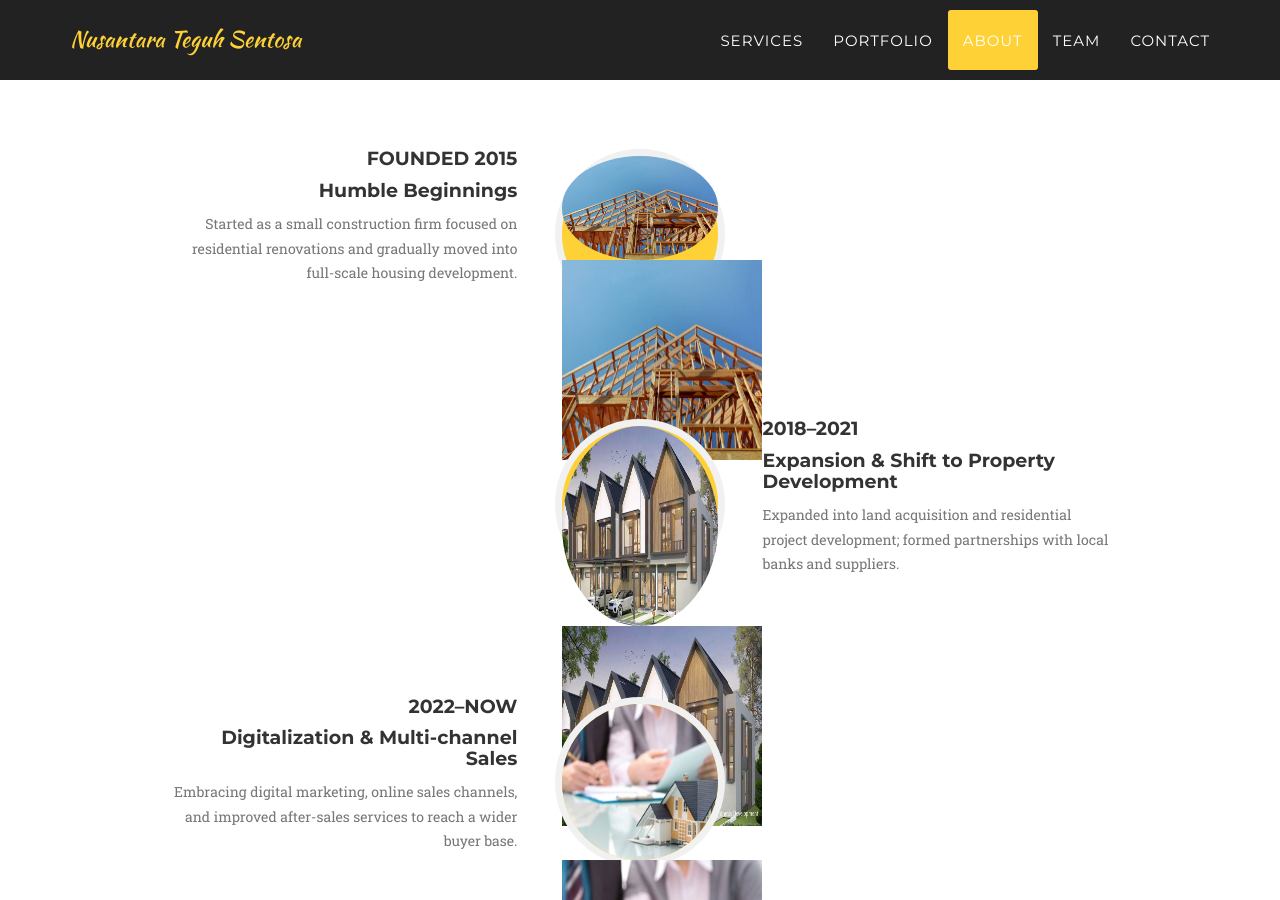
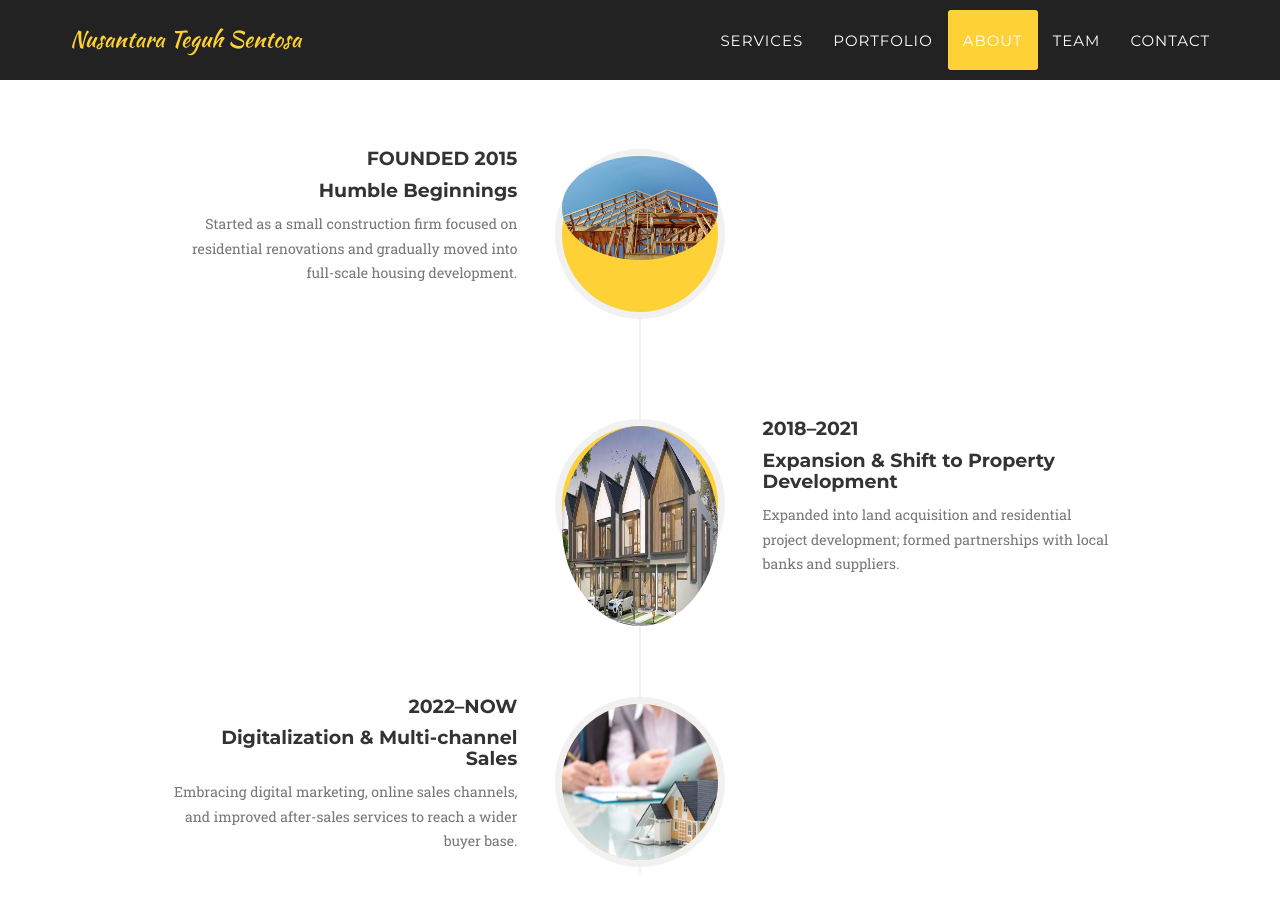
Before and after one commit to aptanadev/nusantarateguhsentosa.com, a Jekyll site: the page built from index.html, in a window 1280 px wide and 900 px high, scrolled down 2649 px. Built offline with Jekyll 4.4.1, drawn with Linux system fonts in a browser that asks for light colours; some web fonts are replaced.

Commit message:
update resolution img1

```diff
--- a/_includes/about.html
+++ b/_includes/about.html
@@ -12,8 +12,7 @@
                     <ul class="timeline">
                         <li>
                             <div class="timeline-image">
-                                <img class="img-circle img-responsive" src="img/about/about1.jpg" alt="">
-                                <img src="img/about/about1.jpg" width="200" height="200" alt="">
+                                <img class="img-circle img-responsive" src="img/about/about1.jpg" width="200" height="200" alt="">
                             </div>
                             <div class="timeline-panel">
                                 <div class="timeline-heading">
@@ -28,7 +27,6 @@
                         <li class="timeline-inverted">
                             <div class="timeline-image">
                                 <img class="img-circle img-responsive" src="img/about/about2.jpg" alt="" style="width: 200px; height: 200px;">
-                                <img src="img/about/about2.jpg" width="200" height="200" alt="">
                             </div>
                             <div class="timeline-panel">
                                 <div class="timeline-heading">
@@ -43,7 +41,6 @@
                         <li>
                             <div class="timeline-image">
                                 <img class="img-circle img-responsive" src="img/about/about3.jpg" alt="">
-                                <img src="img/about/about3.jpg" width="200" height="200" alt="">
                             </div>
                             <div class="timeline-panel">
                                 <div class="timeline-heading">
```
